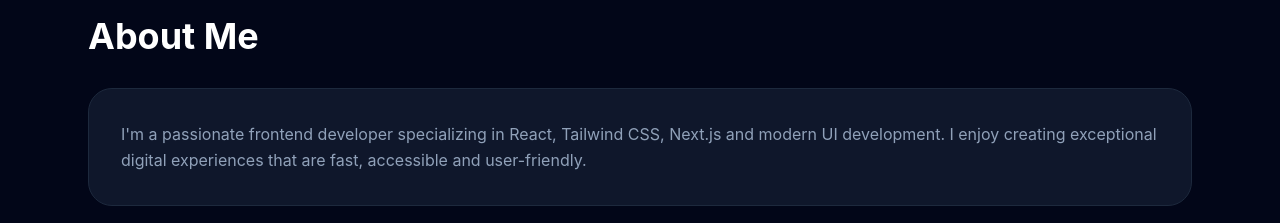
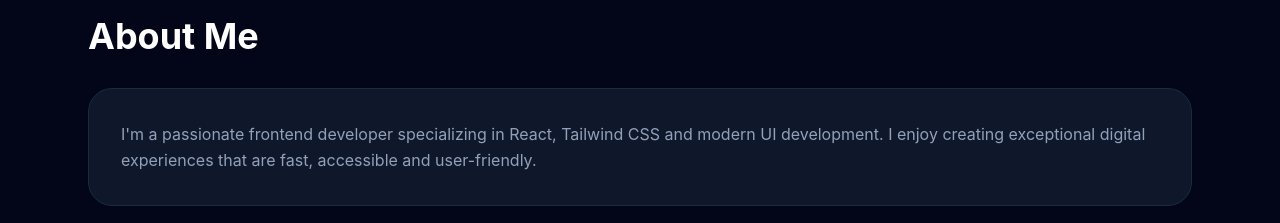
Before and after one commit to aryandevra24/aryandevra24, a React (Vite) app: page / in a window 1280 px wide. Shown: the part 880-1103 px from the top of the page. Built offline with nearby package versions, Linux system fonts and the light colour scheme.

Commit message:
Remove Next.js mention from About component

```diff
--- a/src/components/About.jsx
+++ b/src/components/About.jsx
@@ -7,7 +7,7 @@ function About() {
         <div className="bg-slate-900 p-8 rounded-3xl border border-slate-800">
           <p className="text-slate-400 leading-relaxed">
             I'm a passionate frontend developer specializing in React,
-            Tailwind CSS, Next.js and modern UI development.
+            Tailwind CSS and modern UI development.
             I enjoy creating exceptional digital experiences that
             are fast, accessible and user-friendly.
           </p>
```
